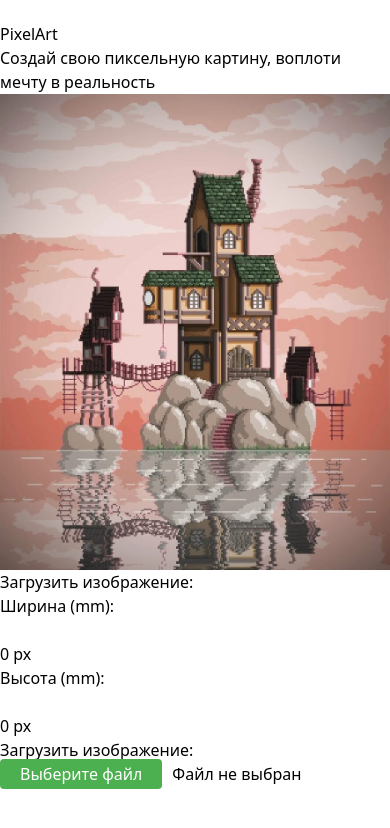
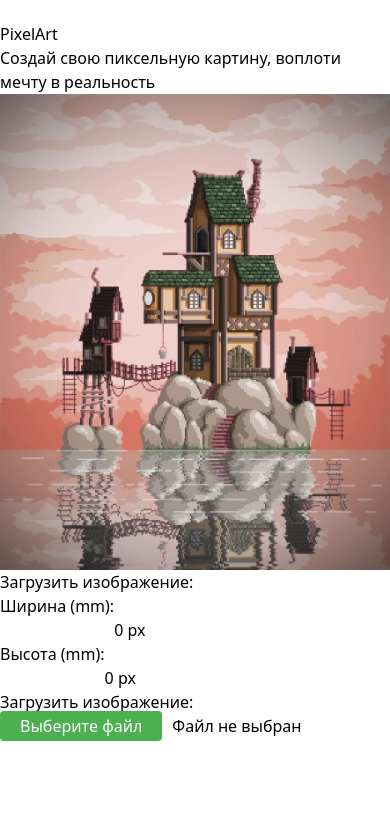
Before and after one commit to KJDev99/photos, a React (Vite) app: page / in a window 390 px wide. Shown: the part 368-1196 px from the top of the page. Built offline with nearby package versions, Linux system fonts and the light colour scheme.

Commit message:
mediaedit

```diff
--- a/src/App.css
+++ b/src/App.css
@@ -29,20 +29,18 @@ body {
   background: url("./Backgroundhero.jpg") center/cover no-repeat;
 }
 
-.wrapper  {
+.wrapper {
   min-height: 100vh;
   display: flex;
   flex-direction: column;
 }
-
-
 
 .file-input {
   display: none;
 }
 
 .file-label {
-  background-color: #4CAF50;
+  background-color: #4caf50;
   color: white;
   padding: 4px 20px;
   border-radius: 4px;
@@ -52,7 +50,6 @@ body {
 .file-name {
   margin-left: 10px;
 }
-
 
 /* HTML: <div class="loader"></div> */
 .loader {
@@ -77,6 +74,33 @@ body {
   margin: 8px;
   animation-duration: 3s;
 }
-@keyframes l15{
-  100%{transform: rotate(1turn)}
+@keyframes l15 {
+  100% {
+    transform: rotate(1turn);
+  }
 }
+
+@media (min-width: 1300px) {
+  .mediaedit {
+    display: flex;
+  }
+}
+@media (max-width: 1300px) and (min-width: 1024px) {
+  .mediaedit {
+    display: flex;
+    flex-direction: column;
+    justify-content: flex-end;
+  }
+  .buttonmedia {
+    margin-top: 32px;
+  }
+}
+@media (max-width: 1024px) {
+  .mediaedit {
+    display: flex !important;
+    width: 100%;
+  }
+  .buttonmedia {
+    margin-top: 0px;
+  }
+}
--- a/src/components/imp-upload.jsx
+++ b/src/components/imp-upload.jsx
@@ -651,47 +651,60 @@ function ImgUpload() {
           </h2>
         )}
       </div>
-      <div className="flex md:mx-12 max-md:flex-col">
-        <label className="flex md:w-1/3 max-md:w-full mb-5">
-          <p className="w-max my-1 max-md:w-[110px]">Ширина (mm):</p>
+      <div className="flex lg:mx-2 max-lg:flex-col">
+        <label className="flex lg:w-1/3 max-lg:w-full mb-5">
+          <div className="mediaedit">
+            <p className="w-max my-1 mx-1 max-lg:w-[110px]">
+              Ширина&nbsp;(mm):
+            </p>
+            <div className="flex">
               <input
-            className="border mx-3 px-2 py-1 rounded max-md:w-[150px]"
+                className="border mx-1 px-2 py-1 rounded max-lg:w-[150px] h-8"
                 type="number"
                 value={width}
                 onChange={(e) => setWidth(e.target.value)}
               />
               <p className="my-1 font-medium">
-            {Math.floor(width * 3.7795275591)} px
+                {Math.floor(width * 3.7795275591)}&nbsp;px
               </p>
+            </div>
+          </div>
         </label>
-        <label className="flex md:w-1/3 max-md:w-full mb-5">
-          <p className="w-max my-1 max-md:w-[110px]">Высота (mm):</p>
+        <label className="flex lg:w-1/3 max-lg:w-full mb-5">
+          <div className="mediaedit">
+            <p className="w-max my-1 mx-1 max-lg:w-[110px]">
+              Высота&nbsp;(mm):
+            </p>
+            <div className="flex">
               <input
-            className="border mx-3 px-2 py-1 rounded max-md:w-[150px]"
+                className="border mx-1 px-2 py-1 rounded max-lg:w-[150px] h-8"
                 type="number"
                 value={height}
                 onChange={(e) => setHeight(e.target.value)}
               />
               <p className="my-1 font-medium">
-            {Math.floor(height * 3.7795275591)} px
+                {Math.floor(height * 3.7795275591)}&nbsp;px
               </p>
+            </div>
+          </div>
         </label>
         {!activeImage && (
-          <label className="flex cursor-pointer  md:w-1/3 max-md:w-full mb-5">
+          <label className="flex cursor-pointer  lg:w-1/3 max-lg:w-full mb-5">
             <div
-              className="my-1 capitalize  flex"
+              className=" capitalize  flex"
               onMouseEnter={() => setHover2(true)}
               onMouseLeave={() => setHover2(false)}
             >
-              <span className="mr-1">размер пикселя:</span>
+              <div className="mediaedit">
+                <span className="mx-1  my-1">размер&nbsp;пикселя:</span>
                 {!hover2 ? (
-                <div className="!w-[100px] border rounded px-2 py-1 mx-3 flex items-center">
+                  <div className="!w-[130px] border rounded px-2 py-1 mx-1 flex items-center  h-8">
                     {sizePixel}
                   </div>
                 ) : (
                   <>
                     <input
-                    className="!w-[100px] border rounded px-2 py-1 mx-3 max-md:w-[150px]"
+                      className="!w-[130px] border rounded px-2 py-1 mx-1 max-lg:w-[150px] h-8"
                       placeholder="число"
                       type="number"
                       value={inputSizeValue}
@@ -700,8 +713,9 @@ function ImgUpload() {
                     />
                   </>
                 )}
+              </div>
               <button
-                className=" uppercase mx-4 inline-flex items-center justify-center text-white bg-indigo-500 border-0 px-10 focus:outline-none hover:bg-indigo-600 rounded text-lg  max-md:px-4 max-md:text-sm"
+                className="buttonmedia uppercase mx-4 inline-flex items-center justify-center h-max text-white bg-indigo-500 border-0 px-10 focus:outline-none hover:bg-indigo-600 rounded text-lg  max-md:px-4 max-md:text-sm"
                 onClick={handleButtonClick2}
               >
                 <MdKeyboardReturn className="mr-2 text-2xl mt-1" />
```
Lines whose indentation alone changed are shown as unchanged.
